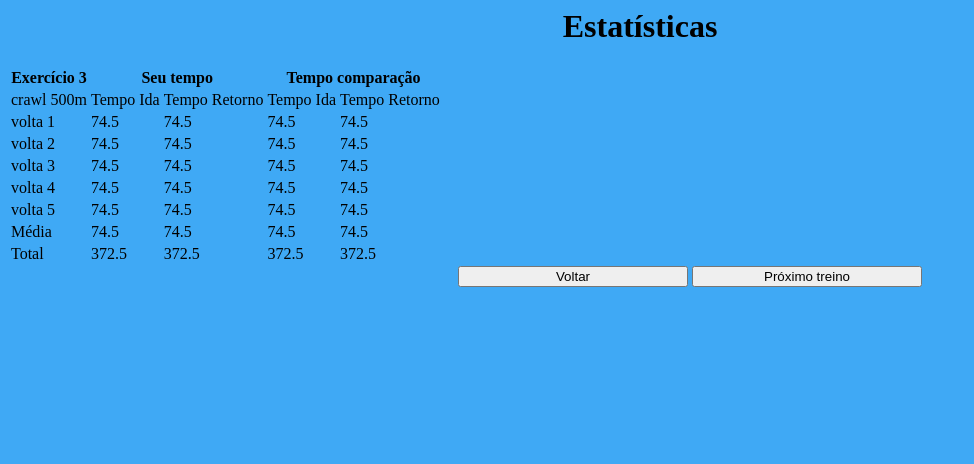
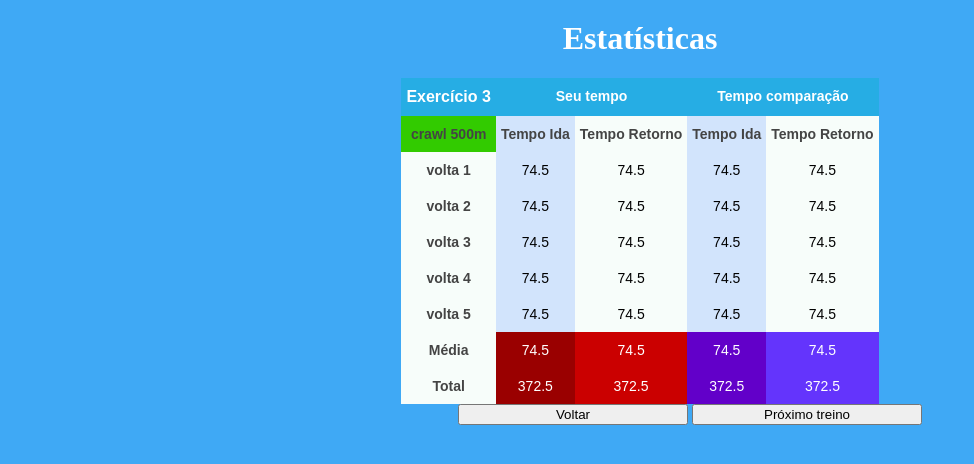
Before and after one commit to giuliano-sider/High-Tech-Pool, a plain HTML site: page screens-html/statistics.html in a window 1280 px wide. Shown: the whole page, without its empty margins (0-974 px from the left). Drawn offline with Linux system fonts and the light colour scheme.

Commit message:
Corrected css files names

```diff
--- a/screens-html/statistics.html
+++ b/screens-html/statistics.html
@@ -2,8 +2,7 @@
 	<head>
 		<title>Tabela</title>
 		<meta charset="utf-8">
-		<link rel="stylesheet" href="css/reset2.css">
-    <link rel="stylesheet" href="css/style.css">
+    <link rel="stylesheet" href="css/statistics.css">
 	</head>
 
 	<body bgcolor="#3fa9f5">
--- a/screens-html/welcome.html
+++ b/screens-html/welcome.html
@@ -2,7 +2,7 @@
 	<head>
 		<title>Bem Vindo</title>
 		<meta charset="utf-8">
-		<link rel="stylesheet" href="css/reset.css">
+		<link rel="stylesheet" href="css/welcome.css">
 	</head>
 
 	<body bgcolor="#3fa9f5">
```
Also changed, not shown: screens-svg/bem_vindo.png (added), screens-svg/bem_vindo.svg (renamed from screens-svg/bemvindo.svg), screens-svg/telaNadador.svg (deleted), screens-svg/tela_largada.png (added), screens-svg/tela_nadador.png (added), screens-svg/tela_nadador.svg (renamed from screens-svg/telaNadador_Versao2.svg), screens-svg/tela_raia_desocupada.png (added), screens-svg/tela_treinamento.png (added).
